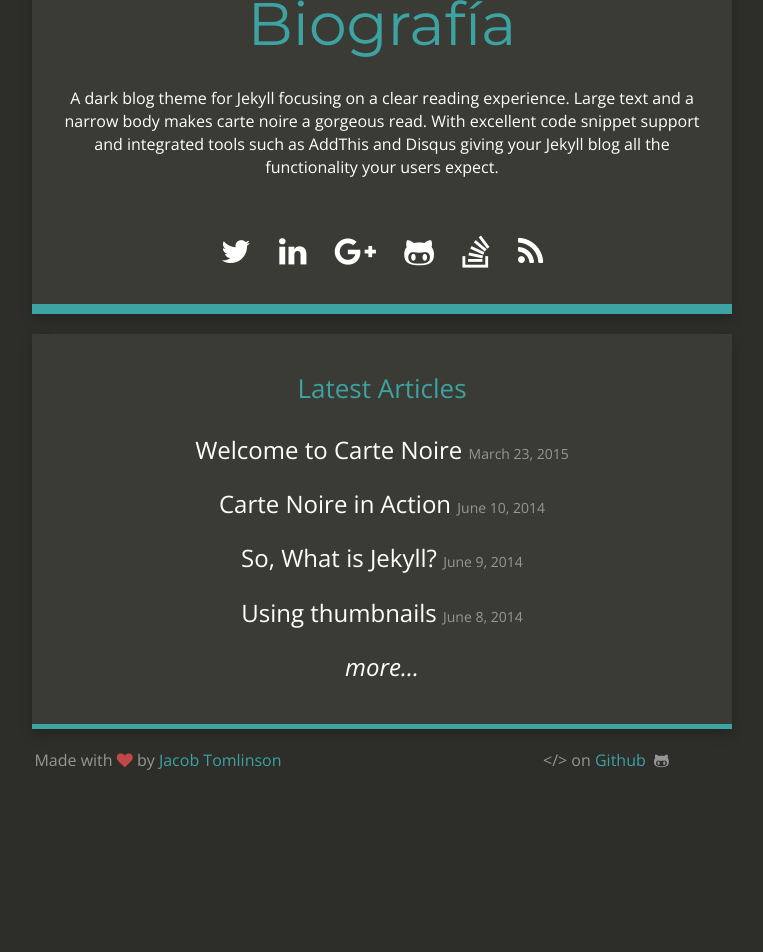
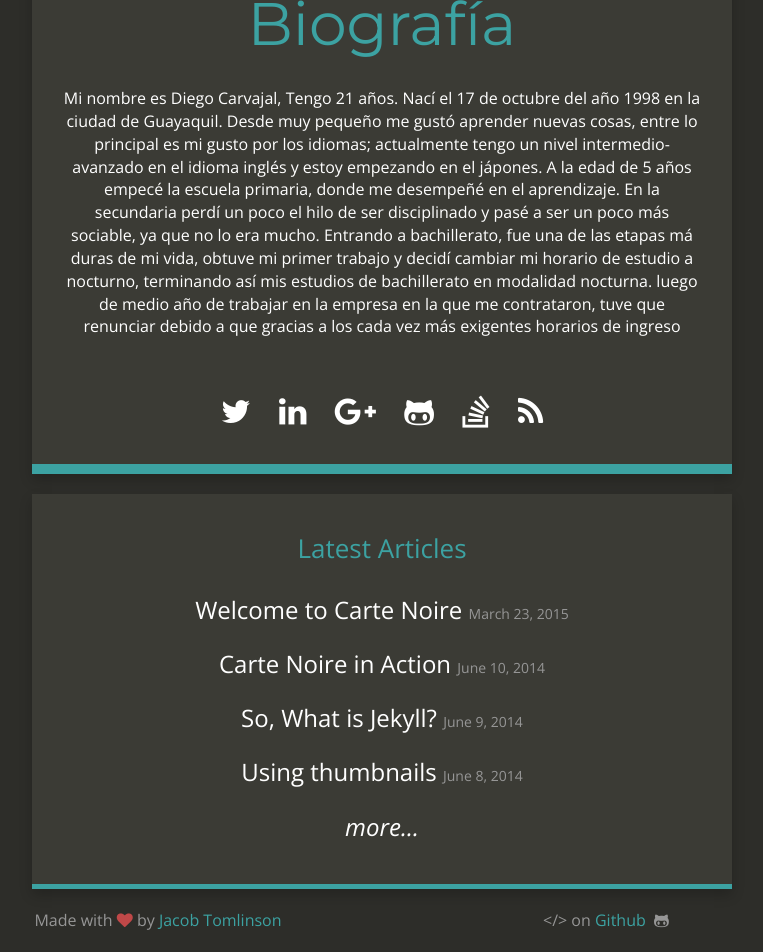
Before and after one commit to DiegJazm98/DiegJazm98.github.io, a Jekyll site: the page built from index.html, in a window 1280 px wide, cut to the strip 174-1126 px from the top of the page. Shown: the whole strip, without its empty margins (258-1021 px from the left). Built offline with Jekyll 4.4.1, drawn with Linux system fonts in a browser that asks for light colours; nearby versions of some CDN libraries; before the commit the page ends 966 px from its top, so only the background shows below that.

Commit message:
Update _config.yml

```diff
--- a/_config.yml
+++ b/_config.yml
@@ -4,7 +4,7 @@ email: jacob@jacobtomlinson.co.uk
 description: "A dark blog theme for Jekyll."
 baseurl: ""
 url: "http://carte-noire.jacobtomlinson.co.uk/"
-title_description: "A dark blog theme for Jekyll focusing on a clear reading experience. Large text and a narrow body makes carte noire a gorgeous read. With excellent code snippet support and integrated tools such as AddThis and Disqus giving your Jekyll blog all the functionality your users expect."
+title_description: "Mi nombre es Diego Carvajal, Tengo 21 años. Nací el 17 de octubre del año 1998 en la ciudad de Guayaquil. Desde muy pequeño me gustó aprender nuevas cosas, entre lo principal es mi gusto por los idiomas; actualmente tengo un nivel intermedio-avanzado en el idioma inglés y estoy empezando en el jápones. A la edad de 5 años empecé la escuela primaria, donde me desempeñé en el aprendizaje. En la secundaria perdí un poco el hilo de ser disciplinado y pasé a ser un poco más sociable, ya que no lo era mucho. Entrando a bachillerato, fue una de las etapas má duras de mi vida, obtuve mi primer trabajo y decidí cambiar mi horario de estudio a nocturno, terminando así mis estudios de bachillerato en modalidad nocturna. luego de medio año de trabajar en la empresa en la que me contrataron, tuve que renunciar debido a que gracias a los cada vez más exigentes horarios de ingreso "
 title_image: "https://www.gravatar.com/avatar/00000000000000000000000000000000?s=500&d=mm"
 google_analytics: "UA-20365477-4"
 disqus_account: cartenoire
```
